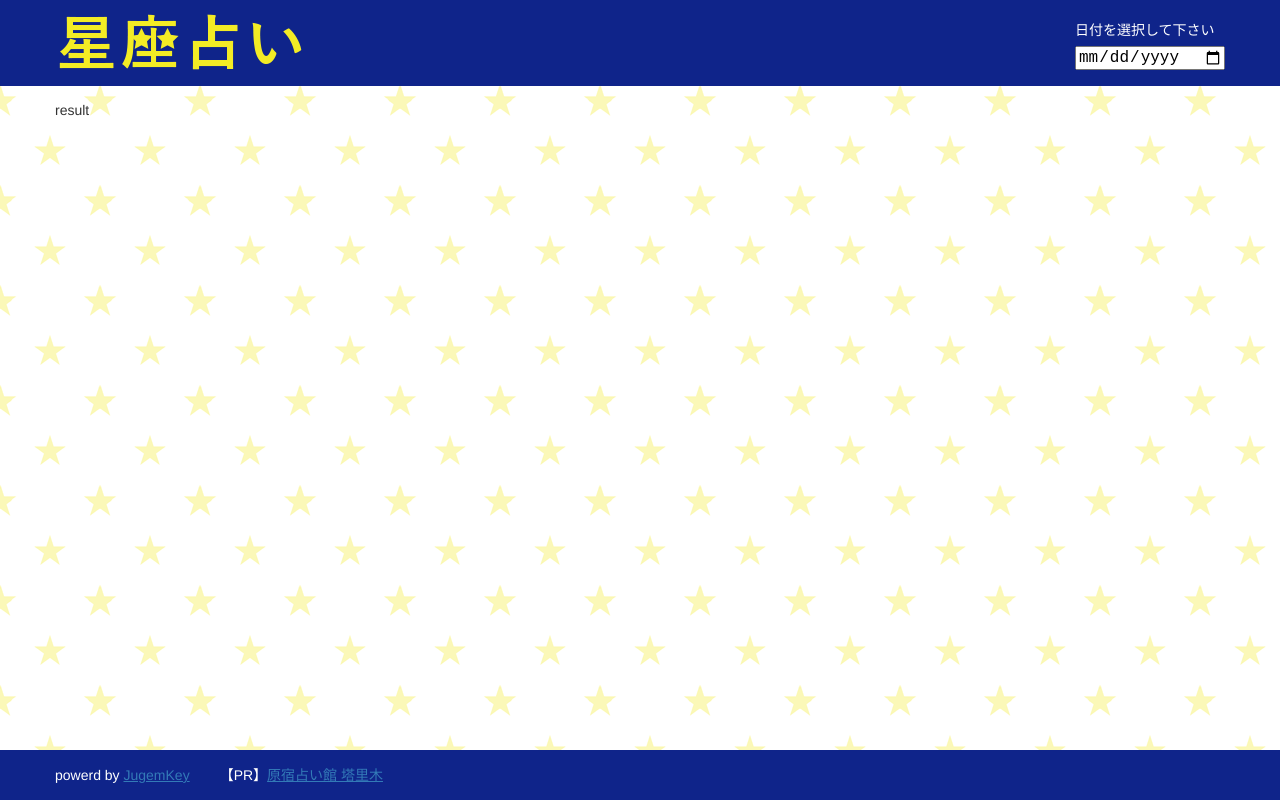
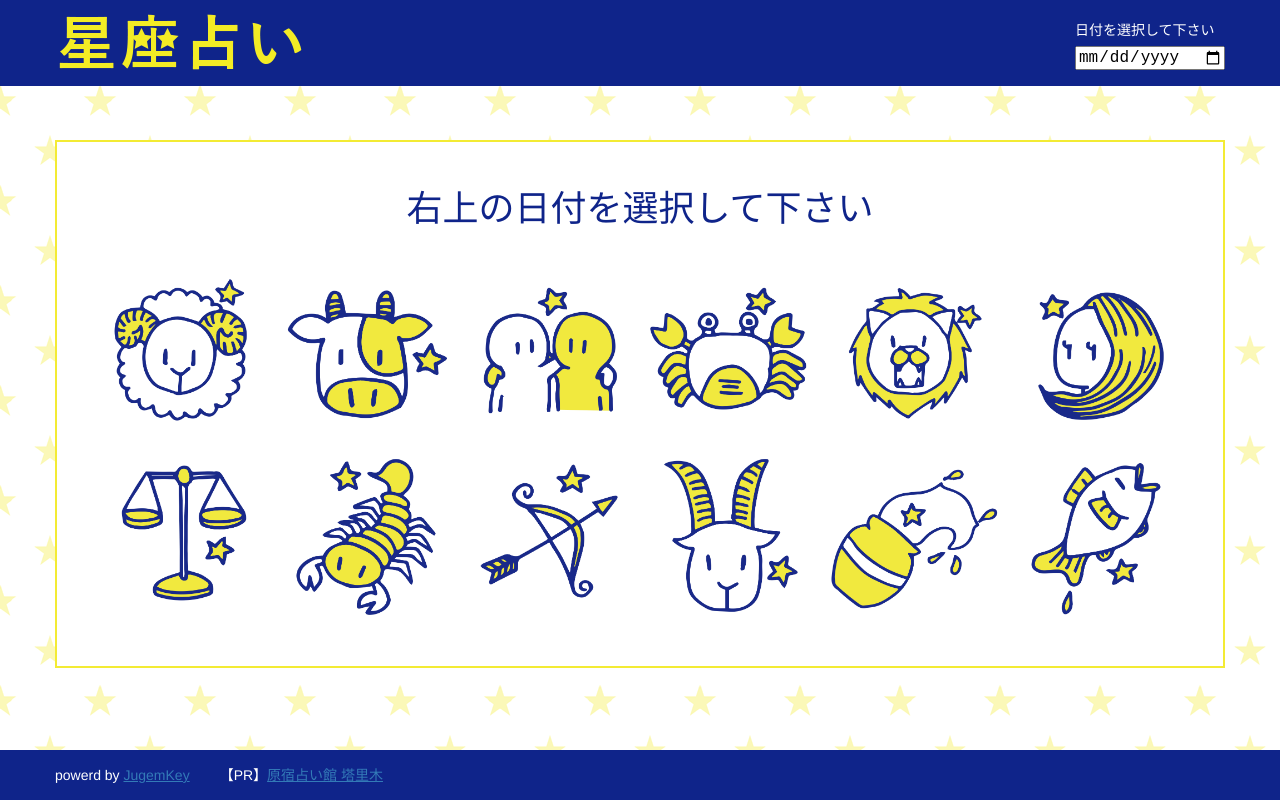
Before and after one commit to Hiromi-I/horoscope, a Vue app: page / in a window 1280 px wide. Built offline with nearby package versions, Linux system fonts and the light colour scheme.

Commit message:
コンテンツに渡す値を修正

```diff
--- a/src/App.vue
+++ b/src/App.vue
@@ -4,8 +4,12 @@
 
     <main>
       <div class="centeringContainer">
-        <DefaultContents v-if="fortuneResult === null" />
-        <ResultContents v-else />
+        <ResultContents
+          v-if="signResults && targetDate"
+          :sign-results="signResults"
+          :date="targetDate"
+        />
+        <DefaultContents v-else />
       </div>
     </main>
 
@@ -27,12 +31,15 @@ import { Fortune, DailyResult, SignResult } from "@/horoscope";
 })
 export default class App extends Vue {
   signResults: SignResult[] | null = null;
+  targetDate: string | null = null;
 
   onDateUpdate(dateString: string): void {
     if (dateString === "") {
       this.signResults = null;
+      this.targetDate = null;
     } else {
       const { year, month, day } = this.parseDate(dateString);
+      this.targetDate = `${year}年${month}月${day}日`;
       this.getFortune(year, month, day);
     }
   }
@@ -41,6 +48,10 @@ export default class App extends Vue {
     const url = `/api/v1/fortune?year=${year}&month=${month}&day=${day}`;
     const response = await axios.get<Fortune>(url);
     const dailyResult = response.data["horoscope"];
+
+    // keyが動的に変わるので、この様に取得
+    const targetDays = Object.keys(dailyResult);
+    this.signResults = dailyResult[targetDays[0]];
   }
 
   parseDate(dateString: string): { year: string; month: string; day: string } {
```
